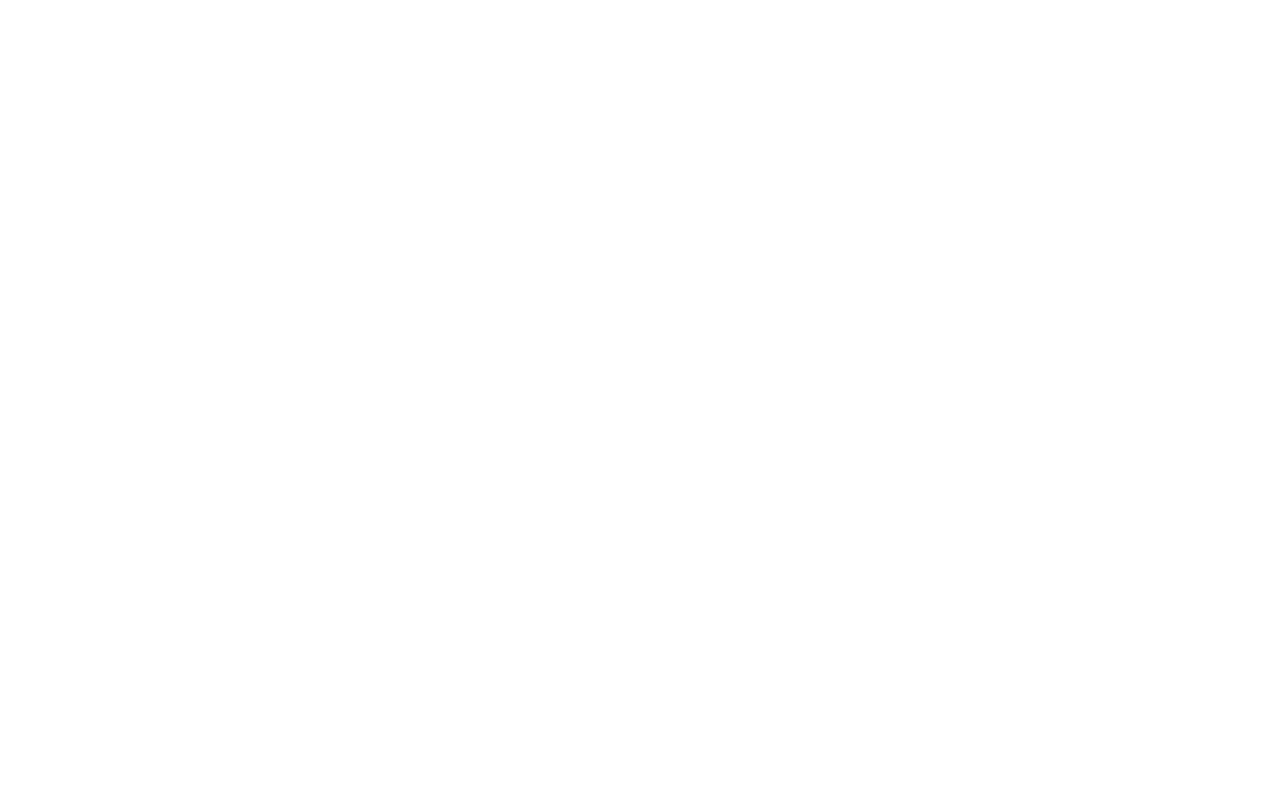
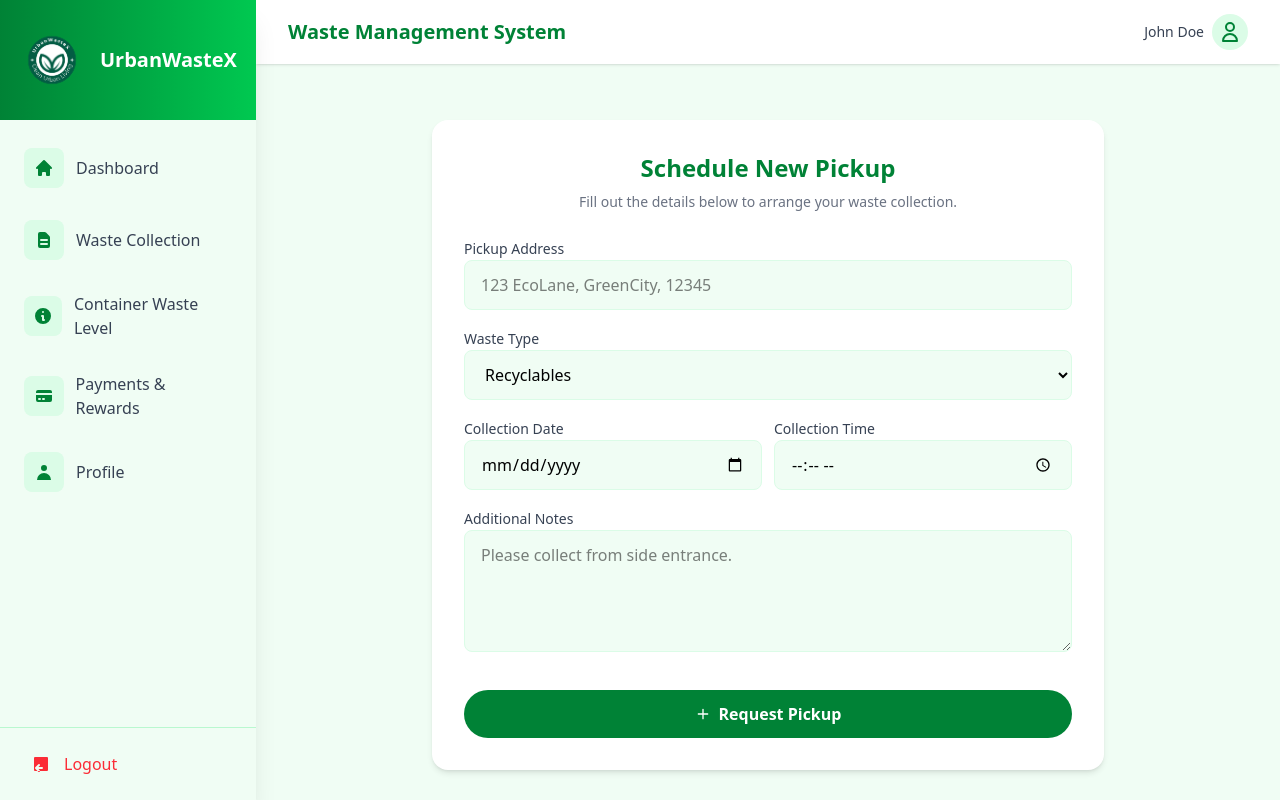
Before and after one commit to chamithusithmaka/wasteManagementSystem, a React app in the folder frontend/: page /waste-collection/schedule in a window 1280 px wide. Before the commit this address had no page. Built offline with nearby package versions, Linux system fonts and the light colour scheme; the HTML template or start-up script is replaced by a standard one.

Commit message:
Add WasteCollection and SchedulePickup components with routing and animations

```diff
--- a/frontend/src/App.css
+++ b/frontend/src/App.css
@@ -1 +1,12 @@
 @import "tailwindcss";
+
+/* small animations used by pages */
+@keyframes fadeUp {
+  from { opacity: 0; transform: translateY(6px); }
+  to   { opacity: 1; transform: translateY(0); }
+}
+.animate-fade-up {
+  animation: fadeUp 420ms cubic-bezier(.2,.8,.2,1) both;
+}
+
+/* spinner already uses tailwind animate-spin; keep extras minimal */
--- a/frontend/src/App.jsx
+++ b/frontend/src/App.jsx
@@ -5,10 +5,11 @@
 import UserSignup from './UserSignup';
 import Layout from './components/Layout';
 import Dashboard from './pages/Dashboard';
-import WasteCollection from './pages/WasteCollection';
+import WasteCollection from './pages/Waste-collection/WasteCollection';
 import WasteLevel from './pages/WasteLevel';
 import Payments from './pages/Payments';
 import Profile from './pages/Profile';
+import SchedulePickup from './pages/Waste-collection/SchedulePickup'; // added route component
 
 function App() {
   return (
@@ -27,6 +28,11 @@
         <Route path="/waste-collection" element={
           <Layout>
             <WasteCollection />
+          </Layout>
+        } />
+        <Route path="/waste-collection/schedule" element={           // new schedule route
+          <Layout>
+            <SchedulePickup />
           </Layout>
         } />
         <Route path="/waste-level" element={
--- /dev/null
+++ b/frontend/src/pages/Waste-collection/SchedulePickup.jsx
@@ -0,0 +1,136 @@
+import React, { useState } from 'react';
+import { useNavigate } from 'react-router-dom';
+
+/**
+ * SchedulePickup
+ * - separate page with animated submit
+ * - saves to localStorage key 'userPickups' (replace with API call)
+ * - minimal validation, SRP: form handling contained here
+ */
+
+const defaultForm = {
+  address: '',
+  wasteType: 'Recyclables',
+  date: '',
+  time: '',
+  notes: '',
+};
+
+const SchedulePickup = () => {
+  const [form, setForm] = useState(defaultForm);
+  const [error, setError] = useState('');
+  const [submitting, setSubmitting] = useState(false);
+  const [success, setSuccess] = useState(false);
+  const navigate = useNavigate();
+
+  const update = (k, v) => setForm(prev => ({ ...prev, [k]: v }));
+
+  const validate = () => {
+    if (!form.address || !form.date || !form.time) {
+      setError('Please fill address, date and time.');
+      return false;
+    }
+    setError('');
+    return true;
+  };
+
+  const onSubmit = async (e) => {
+    e.preventDefault();
+    if (!validate()) return;
+    setSubmitting(true);
+
+    // simulate network/processing animation
+    await new Promise(resolve => setTimeout(resolve, 900));
+
+    try {
+      const stored = JSON.parse(localStorage.getItem('userPickups') || '[]');
+      const newPickup = {
+        id: `UP-${Date.now()}`,
+        type: form.wasteType,
+        date: form.date,
+        time: form.time,
+        address: form.address,
+        notes: form.notes,
+        status: 'Scheduled'
+      };
+      localStorage.setItem('userPickups', JSON.stringify([newPickup, ...stored]));
+      setSuccess(true);
+      setSubmitting(false);
+
+      // show success briefly then navigate back to /waste-collection
+      setTimeout(() => {
+        navigate('/waste-collection');
+      }, 900);
+    } catch (err) {
+      setSubmitting(false);
+      setError('Failed to schedule. Try again.');
+    }
+  };
+
+  return (
+    <div className="max-w-2xl mx-auto mt-6">
+      <div className="bg-white rounded-2xl p-8 shadow-md">
+        <h2 className="text-2xl font-bold text-green-700 mb-2 text-center">Schedule New Pickup</h2>
+        <p className="text-sm text-gray-500 mb-6 text-center">Fill out the details below to arrange your waste collection.</p>
+
+        <form onSubmit={onSubmit} className="space-y-4">
+          <div>
+            <label className="text-sm text-gray-700 font-medium">Pickup Address</label>
+            <input required value={form.address} onChange={(e) => update('address', e.target.value)} className="w-full px-4 py-3 rounded-lg border border-green-100 bg-green-50 focus:ring-2 focus:ring-green-200 transition" placeholder="123 EcoLane, GreenCity, 12345" />
+          </div>
+
+          <div>
+            <label className="text-sm text-gray-700 font-medium">Waste Type</label>
+            <select value={form.wasteType} onChange={(e) => update('wasteType', e.target.value)} className="w-full px-4 py-3 rounded-lg border border-green-100 bg-green-50 focus:ring-2 focus:ring-green-200 transition">
+              <option>Recyclables</option>
+              <option>General Waste</option>
+              <option>Compost</option>
+              <option>Hazardous</option>
+            </select>
+          </div>
+
+          <div className="grid grid-cols-2 gap-3">
+            <div>
+              <label className="text-sm text-gray-700 font-medium">Collection Date</label>
+              <input type="date" value={form.date} onChange={(e) => update('date', e.target.value)} className="w-full px-4 py-3 rounded-lg border border-green-100 bg-green-50 focus:ring-2 focus:ring-green-200 transition" />
+            </div>
+            <div>
+              <label className="text-sm text-gray-700 font-medium">Collection Time</label>
+              <input type="time" value={form.time} onChange={(e) => update('time', e.target.value)} className="w-full px-4 py-3 rounded-lg border border-green-100 bg-green-50 focus:ring-2 focus:ring-green-200 transition" />
+            </div>
+          </div>
+
+          <div>
+            <label className="text-sm text-gray-700 font-medium">Additional Notes</label>
+            <textarea value={form.notes} onChange={(e) => update('notes', e.target.value)} rows={4} className="w-full px-4 py-3 rounded-lg border border-green-100 bg-green-50 focus:ring-2 focus:ring-green-200 transition" placeholder="Please collect from side entrance." />
+          </div>
+
+          {error && <div className="text-sm text-red-600">{error}</div>}
+
+          <div className="pt-4">
+            <button
+              type="submit"
+              disabled={submitting}
+              className="w-full py-3 rounded-full bg-green-700 text-white font-semibold flex items-center justify-center gap-3 transform transition hover:scale-[1.01] disabled:opacity-60"
+            >
+              {!submitting && !success && <span className="inline-flex items-center gap-2"><svg xmlns="http://www.w3.org/2000/svg" className="h-4 w-4" viewBox="0 0 24 24" fill="none" stroke="currentColor" strokeWidth="2"><path d="M12 5v14M5 12h14" stroke="white" strokeLinecap="round" strokeLinejoin="round"></path></svg> Request Pickup</span>}
+              {submitting && (
+                <svg className="h-5 w-5 animate-spin text-white" viewBox="0 0 24 24">
+                  <circle className="opacity-25" cx="12" cy="12" r="10" stroke="currentColor" strokeWidth="4" fill="none"></circle>
+                  <path className="opacity-75" fill="currentColor" d="M4 12a8 8 0 018-8v4a4 4 0 00-4 4H4z"></path>
+                </svg>
+              )}
+              {success && !submitting && (
+                <svg className="h-5 w-5 text-white" viewBox="0 0 24 24" fill="none" stroke="currentColor" strokeWidth="2">
+                  <path d="M5 13l4 4L19 7" stroke="white" strokeLinecap="round" strokeLinejoin="round" />
+                </svg>
+              )}
+            </button>
+          </div>
+        </form>
+      </div>
+    </div>
+  );
+};
+
+export default SchedulePickup;
--- a/frontend/src/pages/WasteCollection.jsx
+++ b/frontend/src/pages/Waste-collection/WasteCollection.jsx
@@ -1,4 +1,5 @@
-import React, { useMemo } from 'react';
+import React, { useMemo, useState, useEffect } from 'react'
+import { Link } from 'react-router-dom';
 
 /**
  * WasteCollection (User dashboard)
@@ -71,18 +72,35 @@
 );
 
 const WasteCollection = () => {
+  const [localPickups, setLocalPickups] = useState([]);
+
+  // load any user-scheduled pickups from localStorage
+  useEffect(() => {
+    try {
+      const raw = localStorage.getItem('userPickups');
+      setLocalPickups(raw ? JSON.parse(raw) : []);
+    } catch {
+      setLocalPickups([]);
+    }
+  }, []);
+
   // analytics computed from data - useMemo for performance
   const analytics = useMemo(() => {
-    const upcoming = samplePickups.length;
-    const completedThisMonth = sampleHistory.filter(h => h.status === 'Completed' && new Date(h.date).getMonth() === new Date().getMonth()).length;
-    // fake average fill level from last 5 collections (0-100)
+    const upcoming = (localPickups.length + samplePickups.length);
+    const allHistory = sampleHistory; // keep history separate in sample; swap with API later
+    const completedThisMonth = allHistory.filter(h => h.status === 'Completed' && new Date(h.date).getMonth() === new Date().getMonth()).length;
     const fillSamples = [45, 60, 50, 70, 55];
     const avgFill = Math.round(fillSamples.reduce((s, v) => s + v, 0) / fillSamples.length);
-    const rewards = 250; // example user points
+    const rewards = 250;
     return { upcoming, completedThisMonth, avgFill, rewards };
-  }, []);
+  }, [localPickups]);
 
-  // small user-oriented analysis text
+  // combine user pickups (new first) and sample pickups for display
+  const displayPickups = useMemo(() => {
+    // normalize user pickups shape if necessary
+    return [...(localPickups || []), ...samplePickups];
+  }, [localPickups]);
+
   const analysis = [
     `You have ${analytics.upcoming} scheduled pickup(s) in the next 7 days.`,
     analytics.completedThisMonth
@@ -110,11 +128,25 @@
         <div className="bg-white rounded-2xl p-6 shadow-md">
           <div className="flex items-center justify-between mb-4">
             <h2 className="text-lg font-semibold text-green-700">Upcoming Pickups</h2>
-            <button className="text-sm text-green-600 bg-green-50 px-3 py-1 rounded-lg hover:bg-green-100">Schedule New</button>
+
+            {/* Navigation button: opens new page (only link in this file as requested) */}
+            <Link
+              to="/waste-collection/schedule"
+              className="inline-flex items-center gap-2 px-4 py-2 rounded-lg text-sm font-semibold text-white bg-gradient-to-r from-green-700 to-green-500 shadow hover:scale-[1.02] transform transition"
+            >
+              <svg xmlns="http://www.w3.org/2000/svg" className="h-4 w-4" viewBox="0 0 24 24" fill="none" stroke="currentColor" strokeWidth="2">
+                <path d="M12 5v14M5 12h14" stroke="white" strokeLinecap="round" strokeLinejoin="round"></path>
+              </svg>
+              Schedule New
+            </Link>
           </div>
 
           <div className="space-y-2">
-            {samplePickups.map(p => <PickupItem key={p.id} pickup={p} />)}
+            {displayPickups.map(p => (
+              <div key={p.id ?? `${p.type}-${p.date}-${p.time}`} className="animate-fade-up">
+                <PickupItem pickup={p} />
+              </div>
+            ))}
           </div>
 
           <div className="mt-6 text-sm text-gray-600">
```
